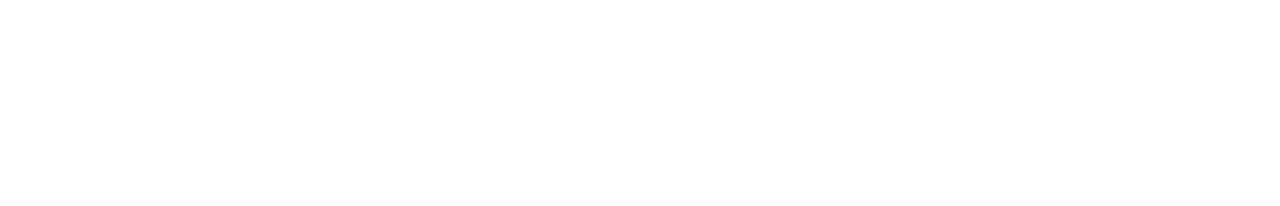
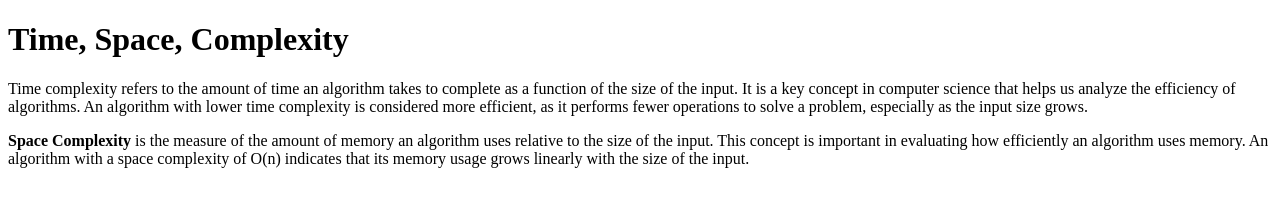
Before and after one commit to acciojob/time-and-space-complexity-kunalkanwarr, a website: page main.html in a window 1280 px wide. Drawn offline with Linux system fonts and the light colour scheme.

Commit message:
created a submission

```diff
--- a/main.html
+++ b/main.html
@@ -4,12 +4,22 @@
 
 <head>
 	<link rel="stylesheet" href="styles.css">
+	<title>Time and Space Complexity</title>
 </head>
 
 <body>
 	<!-- the entire body must be written by student -->
     <script type="text/javascript" src="./script.js">
 </script>
+	<h1>Time, Space, Complexity</h1>
+
+    <p>
+        Time complexity refers to the amount of time an algorithm takes to complete as a function of the size of the input. It is a key concept in computer science that helps us analyze the efficiency of algorithms. An algorithm with lower time complexity is considered more efficient, as it performs fewer operations to solve a problem, especially as the input size grows.
+    </p>
+
+    <p>
+        <b>Space Complexity</b> is the measure of the amount of memory an algorithm uses relative to the size of the input. This concept is important in evaluating how efficiently an algorithm uses memory. An algorithm with a space complexity of O(n) indicates that its memory usage grows linearly with the size of the input.
+    </p>
 
 </body>
 
```
